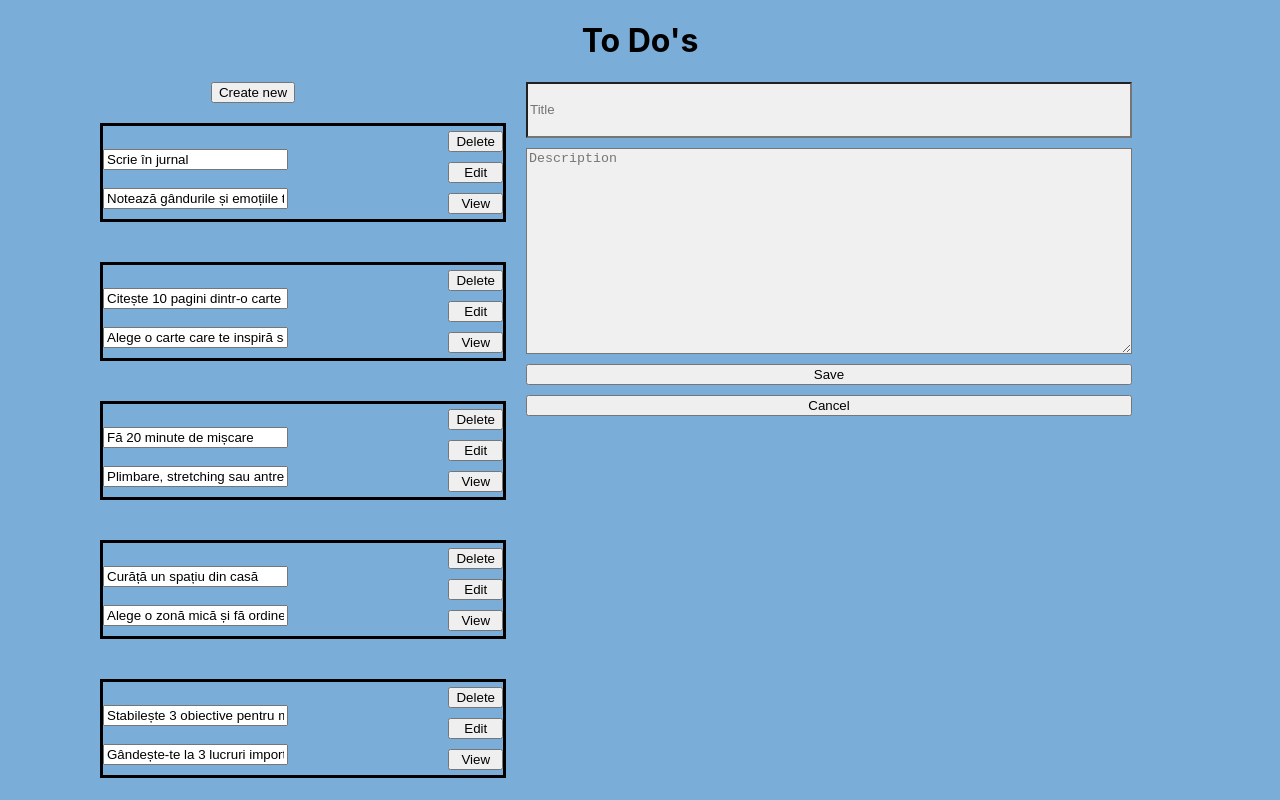
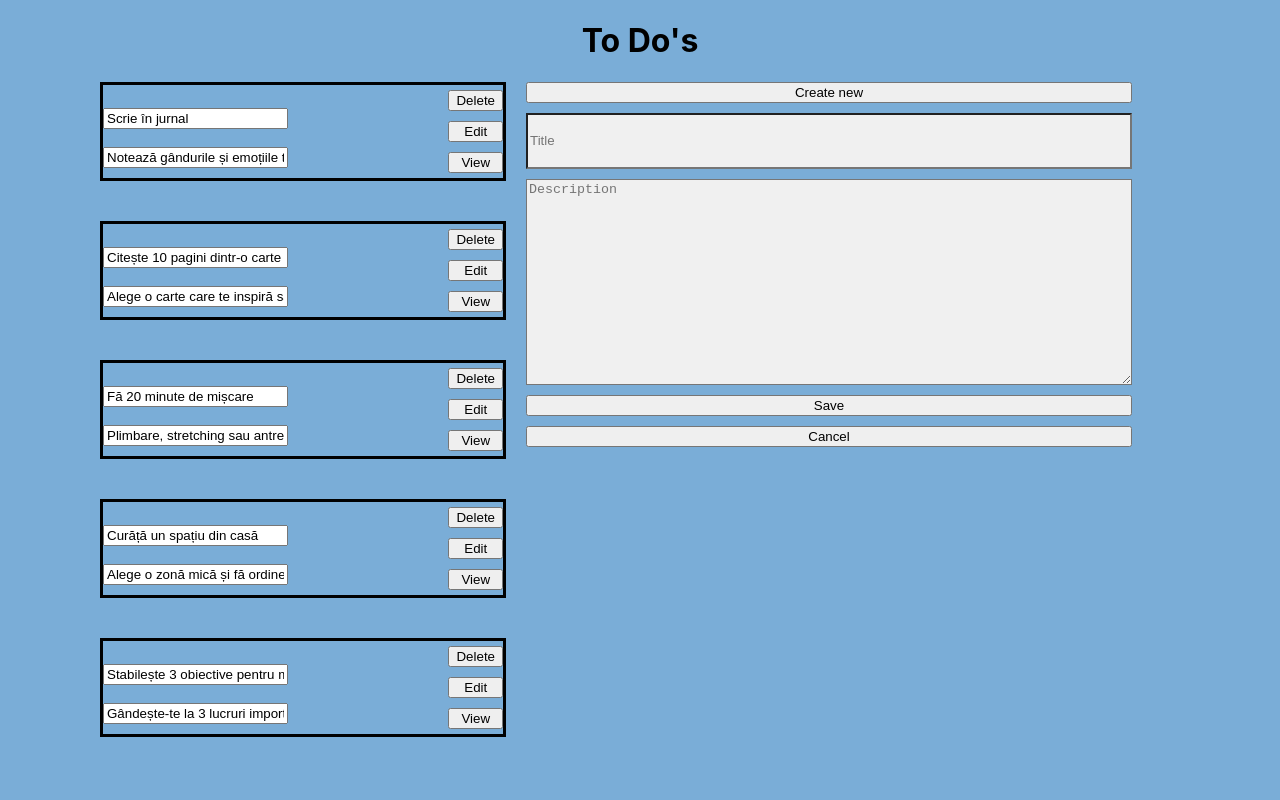
Before and after one commit to sebastianandrei28/to-do-app, a React (Create React App) app: page / in a window 1280 px wide. Built offline with nearby package versions, Linux system fonts and the light colour scheme.

Commit message:
ToDo.js: modified activityList and implemented a way to use the CardManager class for defining new cards,
CardManager class: updated some fields

```diff
--- a/src/CardManager.js
+++ b/src/CardManager.js
@@ -3,7 +3,12 @@ class CardManager {
     this.items = [];
     this.lastId = 0;
   }
+
+  // Adaugă un element nou
   addItem(title, description) {
+    if (!title || !description) {
+      throw new Error("Title and description are required.");
+    }
     const newItem = {
       id: ++this.lastId,
       title: title,
@@ -13,16 +18,36 @@ class CardManager {
     this.items.push(newItem);
     return newItem;
   }
+
+  // Returnează o copie a listei de elemente
   getItems() {
-    return [...this.items]; //returneaza o copie pentru a evita modificarea directa
+    return [...this.items]; // Evită modificarea directă a listei
   }
+
+  // Găsește un element după ID
   getItemById(id) {
     return this.items.find((item) => item.id === id);
   }
-  updateItem(id) {
+
+  // Actualizează un element existent
+  updateItem(id, updatedData) {
+    const itemIndex = this.items.findIndex((item) => item.id === id);
+    if (itemIndex === -1) {
+      throw new Error(`Item with id ${id} not found.`);
+    }
+    this.items[itemIndex] = {
+      ...this.items[itemIndex],
+      ...updatedData,
+      updatedAt: new Date(), // Adaugă un timestamp pentru actualizare
+    };
+    return this.items[itemIndex];
+  }
+
+  // Șterge un element după ID
+  deleteItem(id) {
     const initialLength = this.items.length;
     this.items = this.items.filter((item) => item.id !== id);
-    return this.items.length !== initialLength;
+    return this.items.length !== initialLength; // Returnează true dacă s-a șters ceva
   }
 }
 
--- a/src/ToDo.js
+++ b/src/ToDo.js
@@ -1,46 +1,47 @@
 import React, { useState, useEffect, useRef } from "react";
 import Card from "./Card";
 import "./ToDo.css";
+import CardManager from "./CardManager";
 
 export default function ToDo() {
   const [selectedToDo, setSelectedToDo] = useState("");
   const [isEditMode, setIsEditMode] = useState(false);
+
   let activityList = [
     {
-      id: 0,
       title: "Scrie în jurnal",
       description:
         "Notează gândurile și emoțiile tale de azi pentru claritate mentală.",
     },
     {
-      id: 1,
       title: "Citește 10 pagini dintr-o carte",
       description:
         "Alege o carte care te inspiră sau te ajută să înveți ceva nou.",
     },
     {
-      id: 2,
       title: "Fă 20 minute de mișcare",
       description:
         "Plimbare, stretching sau antrenament scurt pentru mai multă energie.",
     },
     {
-      id: 3,
       title: "Curăță un spațiu din casă",
       description: "Alege o zonă mică și fă ordine pentru o minte mai limpede.",
     },
     {
-      id: 4,
       title: "Stabilește 3 obiective pentru mâine",
       description: "Gândește-te la 3 lucruri importante de realizat mâine.",
     },
   ];
 
-  useEffect(() => {});
-
-  const [toDoList2, setToDoList2] = useState(activityList);
+  const manager = new CardManager();
+  // Adaugă elemente
+  activityList.map((item) => {
+    manager.addItem(item.title, item.description);
+  });
+  const [toDoList, setToDoList2] = useState(manager.getItems());
 
   function createNewHandlerFN() {
+    setSelectedToDo({ undefined });
     setIsEditMode(true);
   }
 
@@ -49,8 +50,8 @@ export default function ToDo() {
       alert("Title and description cannot be empty!");
       return;
     }
-    const updatedList = toDoList2.some((elem) => elem.id === selectedToDo.id)
-      ? toDoList2.map((elem) =>
+    const updatedList = toDoList.some((elem) => elem.id === selectedToDo.id)
+      ? toDoList.map((elem) =>
           elem.id === selectedToDo.id
             ? {
                 ...elem,
@@ -60,9 +61,9 @@ export default function ToDo() {
             : elem
         )
       : [
-          ...toDoList2,
+          ...toDoList,
           {
-            id: toDoList2.length,
+            id: toDoList.length,
             title: selectedToDo.title,
             description: selectedToDo.description,
           },
@@ -93,15 +94,16 @@ export default function ToDo() {
             alignItems: "center", // Centrează elementele pe orizontală
             gap: "20px", // Spațiere între buton și card-uri
           }}>
-          <button onClick={createNewHandlerFN}>Create new</button>
-
-          {toDoList2.map((elem, i) => (
+          {toDoList.map((elem, i) => (
             <Card
               key={i}
               title={elem.title}
               description={elem.description}
               deleteHandlerFN={() => {
-                setToDoList2(toDoList2.filter((item) => item !== elem));
+                setToDoList2(toDoList.filter((item) => item !== elem));
+                if (!isEditMode) {
+                  setSelectedToDo({ undefined });
+                }
               }}
               editHandlerFN={() => {
                 setSelectedToDo(elem);
@@ -120,6 +122,8 @@ export default function ToDo() {
             flexDirection: "column",
             gap: "10px",
           }}>
+          <button onClick={createNewHandlerFN}>Create new</button>
+
           <input
             style={{
               height: "50px",
```
